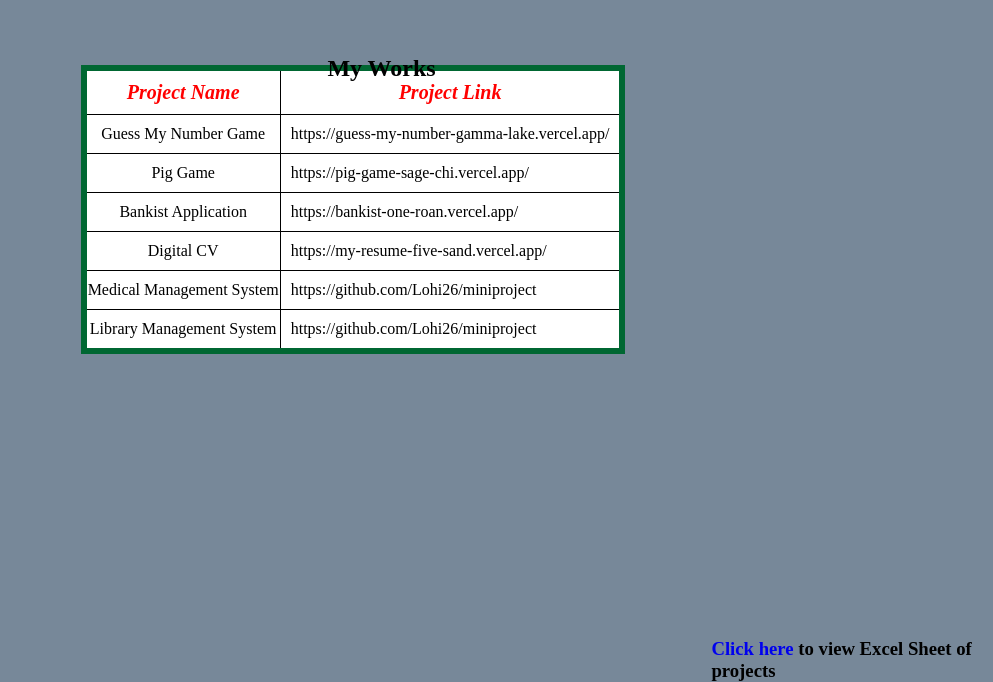
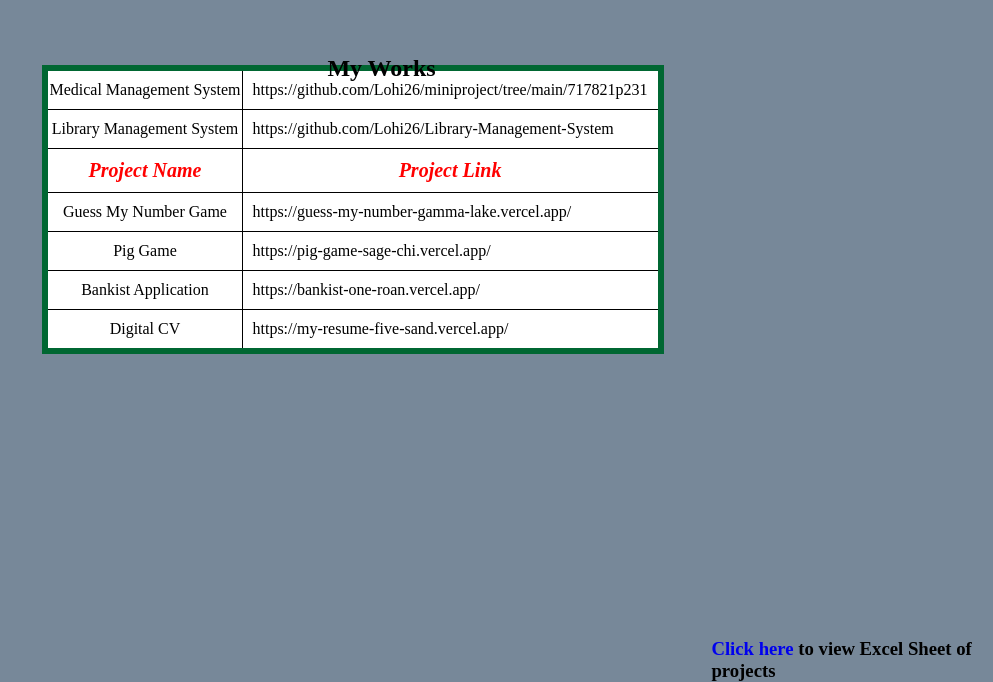
Before and after one commit to Lohi26/Projects, a plain HTML site: page Projects_Link/index.html in a window 1280 px wide. Shown: the part 125-807 px from the top of the page, without its empty margins (287-1280 px from the left). Drawn offline with Linux system fonts and the light colour scheme.

Commit message:
Updated the projects link to githib repo

```diff
--- a/Projects_Link/index.html
+++ b/Projects_Link/index.html
@@ -10,6 +10,18 @@
 <body>
     <h2 class="heading">My Works</h2>
     <table class="tableCenter">
+        <tr>
+            <td style="text-align: center;">Medical Management System</td>
+            <td style="padding: 10px;">
+                <a href="https://github.com/Lohi26/miniproject/tree/main/717821p231" style="color: black;text-decoration: none;" target="_blank">https://github.com/Lohi26/miniproject/tree/main/717821p231</a>
+            </td>
+        </tr>
+        <tr>
+            <td style="text-align: center;">Library Management System</td>
+            <td style="padding: 10px;">
+                <a href="https://github.com/Lohi26/Library-Management-System" style="color: black;text-decoration: none;" target="_blank">https://github.com/Lohi26/Library-Management-System</a>
+            </td>
+        </tr>
         <tr style="text-align: center;font-weight: bolder;font-style: italic;font-size: 20px;color: red;">
             <td style="padding: 10px;">Project Name</td>
             <td>Project Link</td>
@@ -38,18 +50,6 @@
                 <a href="https://my-resume-five-sand.vercel.app/" style="color: black;text-decoration: none;" target="_blank">https://my-resume-five-sand.vercel.app/</a>
             </td>
         </tr>
-        <tr>
-            <td style="text-align: center;">Medical Management System</td>
-            <td style="padding: 10px;">
-                <a href="https://github.com/Lohi26/miniproject/tree/main/717821p231" style="color: black;text-decoration: none;" target="_blank">https://github.com/Lohi26/miniproject</a>
-            </td>
-        </tr>
-        <tr>
-            <td style="text-align: center;">Library Management System</td>
-            <td style="padding: 10px;">
-                <a href="https://github.com/Lohi26/Library-Management-System" style="color: black;text-decoration: none;" target="_blank">https://github.com/Lohi26/miniproject</a>
-            </td>
-        </tr>
     </table>
     <h3 class="click">
         <a href="Projects_Link.xlsx" style="text-decoration: none;">Click here </a>
```
